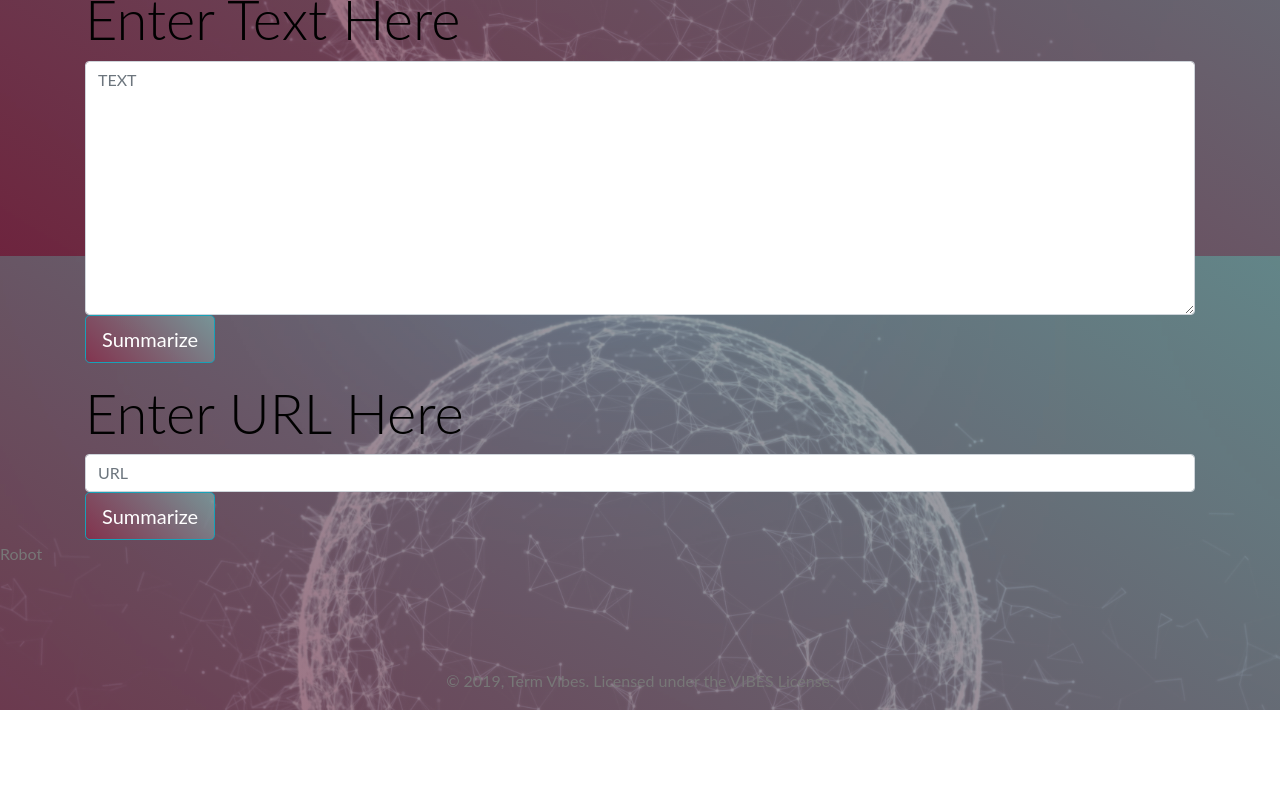
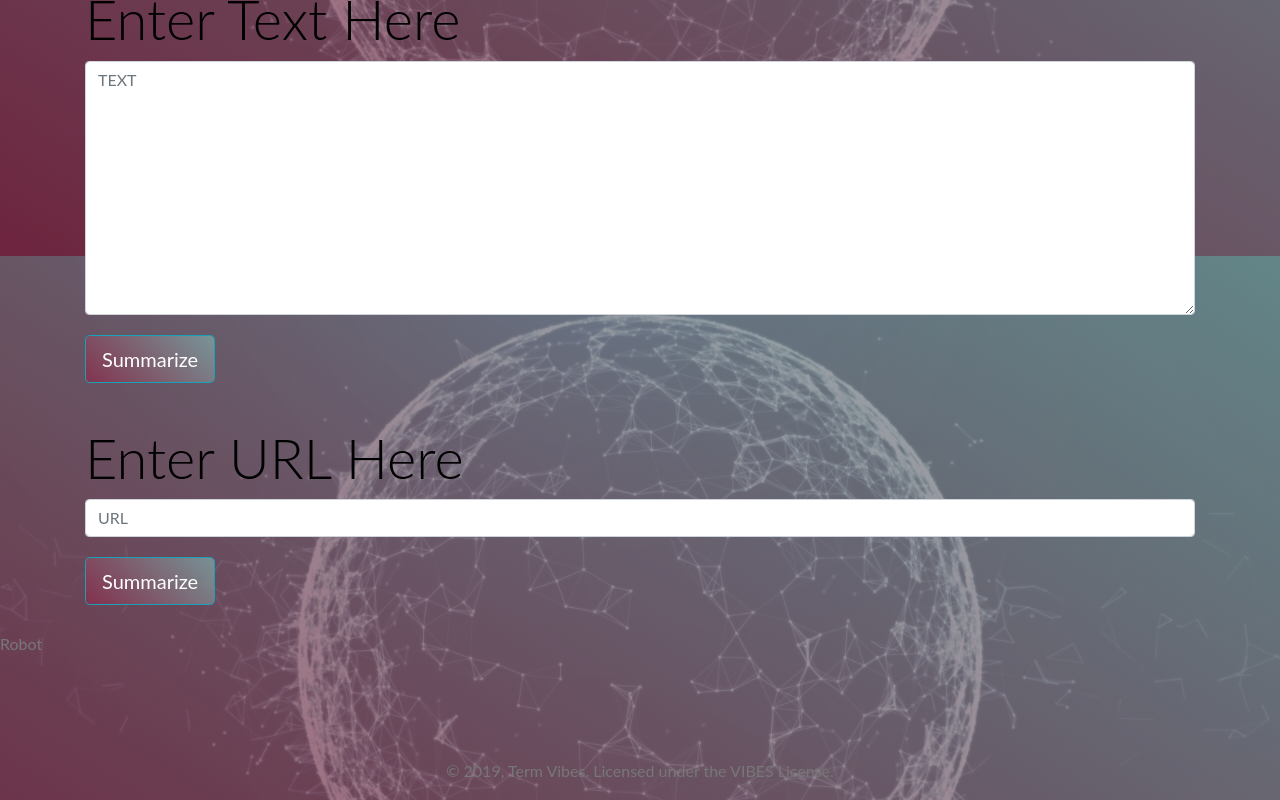
Before and after one commit to raveendarv/vibes, a React (Create React App) app in the folder vibes-webapp/: page /textsum in a window 1280 px wide. Shown: the part 544-1344 px from the top of the page. Before the commit the page ends 1254 px from the top, so only its background shows below. Built offline with nearby package versions, Linux system fonts and the light colour scheme.

Commit message:
vulnerability fix and fixed app.css conflict between twitter adn appselect component

```diff
--- a/vibes-webapp/src/App.css
+++ b/vibes-webapp/src/App.css
@@ -24,7 +24,7 @@ hr {
 	background-image: linear-gradient(45deg, rgba(123, 163, 163, 0.8) 0%, rgba(137, 44, 74, 0.8) 100%);
 	text-align: center;
 }
-.card {
+.cards {
 	margin: 0 auto;
 	float: right;
 	margin-bottom: 10px;
--- a/vibes-webapp/src/components/Appselect.js
+++ b/vibes-webapp/src/components/Appselect.js
@@ -1,4 +1,4 @@
-import React, { Component } from 'react';
+import React from 'react';
 import '../App.css';
 import twitter from '../img/twitter.png';
 import summarize from '../img/summarize.png';
@@ -6,7 +6,7 @@ import Footer from './Footer';
 import Twitter from './Twitter';
 import Textsum from './Textsum';
 import { Route, Link } from 'react-router-dom';
-import { Card, CardText, CardDeck, CardTitle, Row, Col, Button } from 'reactstrap';
+import { Card, CardText, CardDeck, CardTitle, Row, Col } from 'reactstrap';
 
 // class Appselect extends Component {
 // 	state = {
@@ -20,10 +20,10 @@ export default (props) => {
 				<Col sm="4">
 					<CardDeck
 						className="text-center justify-content-center"
-						style={{ width: '50rem', marginLeft: '1px', float: 'left', width: '200%', height: 'auto' }}
+						style={{ marginLeft: '1px', float: 'left', width: '200%', height: 'auto' }}
 					>
 						<Card
-							className="card text-center"
+							className="cards text-center"
 							body
 							outline
 							color="info"
@@ -53,7 +53,7 @@ export default (props) => {
 						</Card>
 
 						<Card
-							className="card text-center"
+							className="cards text-center"
 							body
 							outline
 							color="info"
--- a/vibes-webapp/src/components/Textsum.js
+++ b/vibes-webapp/src/components/Textsum.js
@@ -101,7 +101,11 @@ export default class Textsum extends Component {
 							rows="10"
 							required="true"
 						/>
-						<button className="btn btn-lg btn-info" onClick={this.onSubmitText}>
+						<button
+							className="btn btn-lg btn-info"
+							onClick={this.onSubmitText}
+							style={{ marginTop: 20, marginBottom: 25 }}
+						>
 							Summarize
 						</button>
 					</div>
@@ -119,7 +123,11 @@ export default class Textsum extends Component {
 							}}
 							required="true"
 						/>
-						<button className="btn btn-lg btn-info" onClick={this.onSubmitUrl}>
+						<button
+							className="btn btn-lg btn-info"
+							onClick={this.onSubmitUrl}
+							style={{ marginTop: 20, marginBottom: 25 }}
+						>
 							Summarize
 						</button>
 					</div>
```
Also changed, not shown: 1 other file (tests, documents, lock files or other folders).
